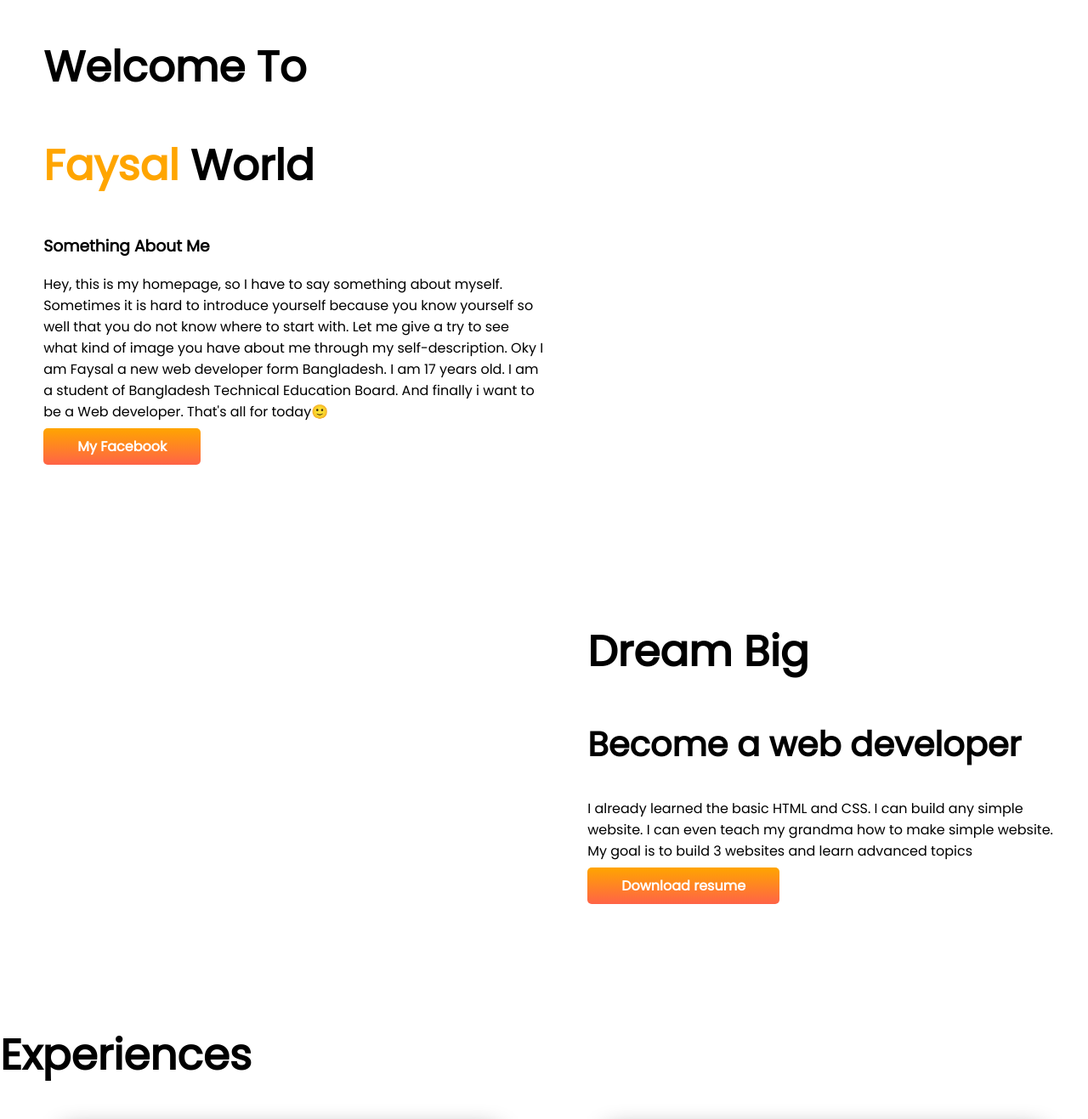
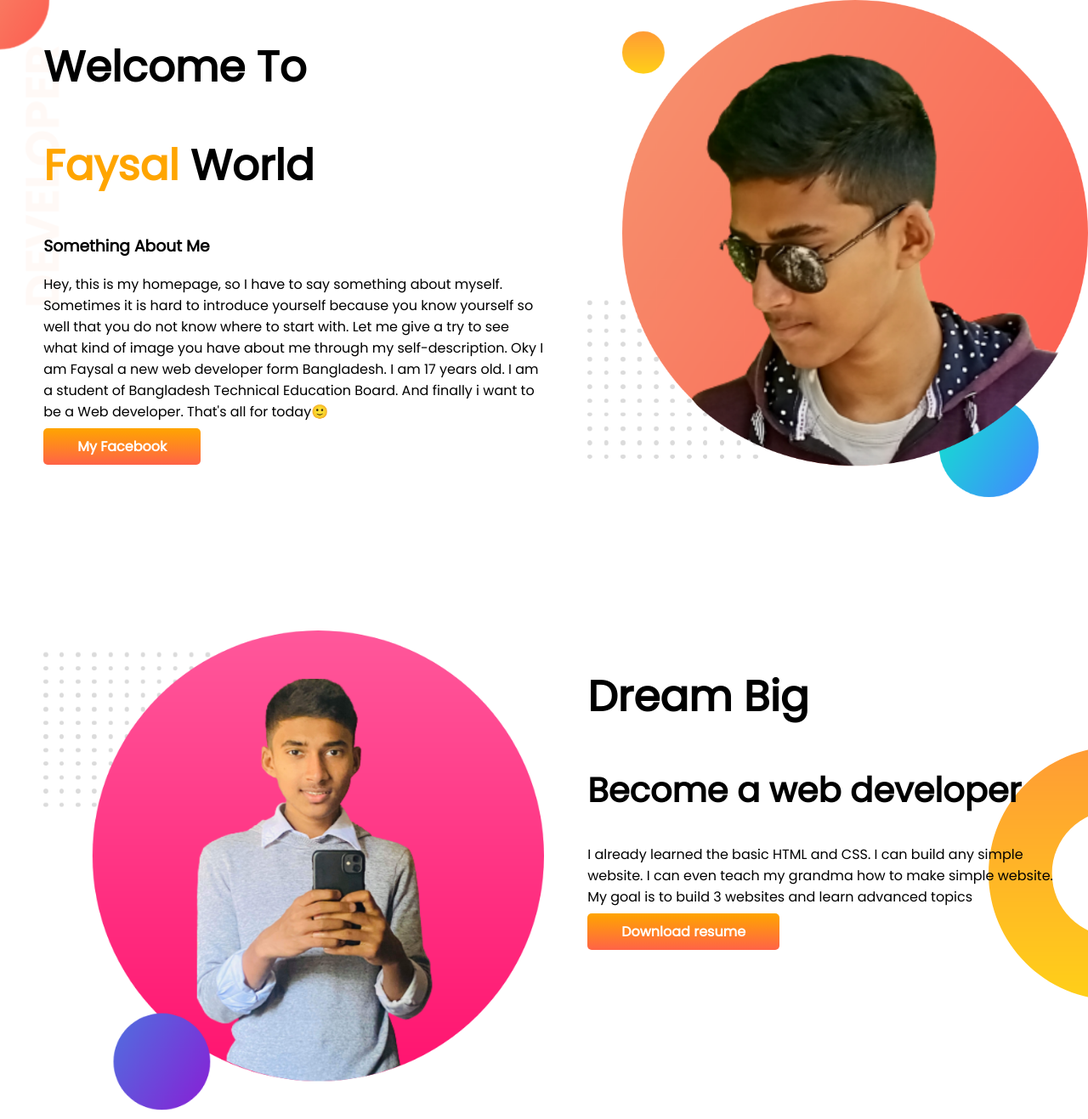
Before and after one commit to 78faysal/developer-potfolio, a plain HTML site: page index.html in a window 1280 px wide. Shown: the top 1317 px of the page at 85% size. Drawn offline with Linux system fonts and the light colour scheme; the site is published under a folder, as on GitHub Pages, so addresses that start at the root find nothing.

Commit message:
all done

```diff
--- a/index.html
+++ b/index.html
@@ -22,12 +22,12 @@
             <a class="link-button" href="https://www.facebook.com/profile.php?id=100061413317636" target="_blank">My Facebook</a>
         </div>
         <div class="half-width">
-            <img src="/images/Faysal picture.png" alt="">
+            <img src="images/Faysal picture.png" alt="">
         </div>
     </section>
     <section class="dream-big flexible-conteiner">
         <div class="half-width">
-            <img src="/showOff/my-bg2.png" alt="">
+            <img src="showOff/my-bg2.png" alt="">
         </div>
         <div class="half-width">
             <h1>Dream Big</h1>
--- a/style.css
+++ b/style.css
@@ -28,11 +28,11 @@
     font-weight: 800;
 }
 .top-banner{
-    background-image: url(/images/top-banner.png);
+    background-image: url(images/top-banner.png);
     background-repeat: no-repeat;
 }
 .dream-big{
-    background-image: url(/images/dream-bg.png);
+    background-image: url(images/dream-bg.png);
     background-repeat: no-repeat;
     background-position: right;
 }
@@ -40,7 +40,7 @@
     padding-right: 20px;
 }
 .experince-area{
-    background-image: url(/images/exp-bg.png);
+    background-image: url(images/exp-bg.png);
     background-repeat: no-repeat;
     background-position: left;
 }
```
